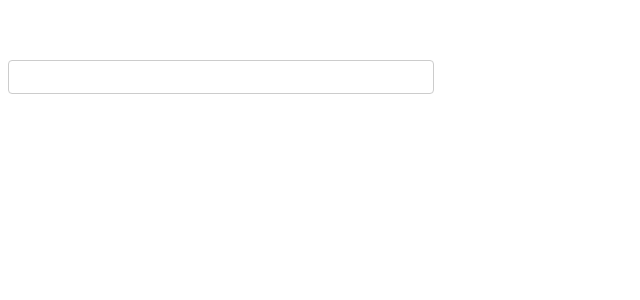
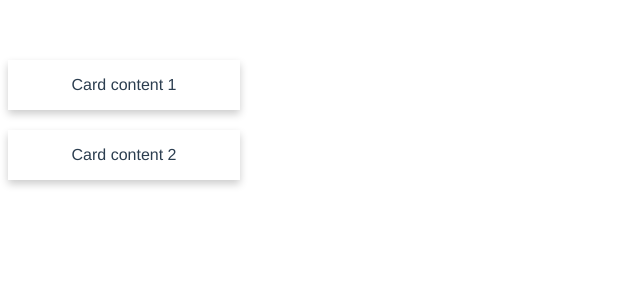
Before and after one commit to rclarian/Vue.js_3_A, a Vue app in the folder vue-components/: page / in a window 1280 px wide. Shown: the top 300 px of the page, without its empty margins (0-640 px from the left). Built offline with nearby package versions, Linux system fonts and the light colour scheme.

Commit message:
#37. Vue JS 3 Tutorial - 37 - Slots - (slots part 1)
#37. Vue JS 3 Tutorial - 37 - Slots - (slots part 1)

```diff
--- a/vue-components/src/App.vue
+++ b/vue-components/src/App.vue
@@ -1,17 +1,18 @@
 <template>
   <div>
-    <InputView v-model="name"/>
+    <CardView content="Card content 1"/>
+    <CardView content="Card content 2"/>
   </div>
 
 </template>
 
 <script>
-import InputView from './components/InputView.vue';
+import CardView from './components/CardView.vue';
 
 export default {
   name: 'App',
   components: {
-    InputView
+    CardView,
   },
   data() {
     return {
--- /dev/null
+++ b/vue-components/src/components/CardView.vue
@@ -0,0 +1,28 @@
+<template>
+    <div class="card">
+        {{ content }}
+    </div>
+</template>
+
+<script>
+    export default {
+        name: 'CardView',
+        props: ['content']
+    }
+</script>
+
+<style scoped>
+
+.card {
+    box-shadow: 0 4px 8px 0 rgba(0, 0, 0, 0.2);
+    transition: 0.3s;
+    padding: 16px;
+    margin-bottom: 20px;
+    width: 200px;
+}
+.card:hover {
+    box-shadow: 0 8px 16px 0 rgba(0, 0, 0, 0.2);
+}
+
+
+</style>
```
